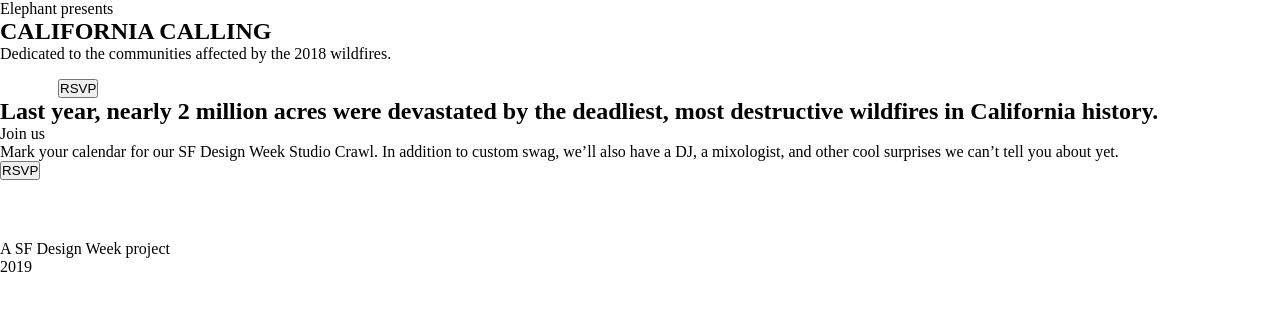
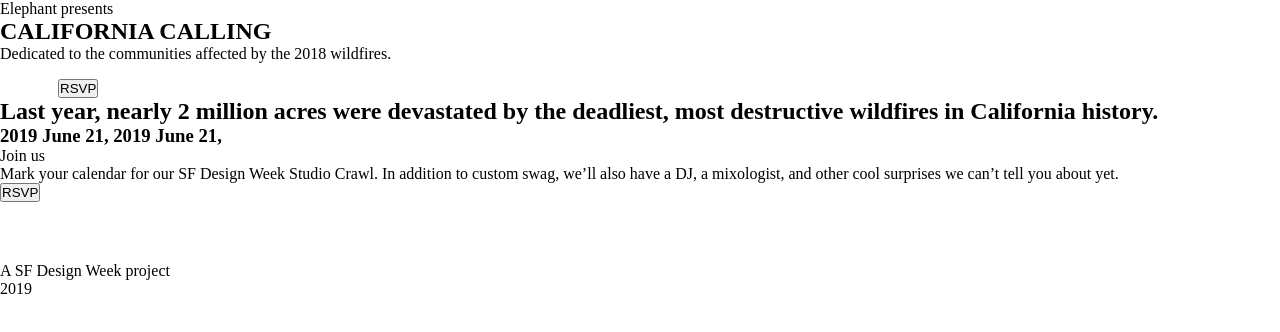
Before and after one commit to StefanAiroaie/California-Calling, a plain HTML site: page index.html in a window 1280 px wide. Drawn offline with Linux system fonts and the light colour scheme.

Commit message:
footer html done

```diff
--- a/index.html
+++ b/index.html
@@ -25,11 +25,16 @@
             <h2>Last year, nearly 2 million acres were devastated by the deadliest, most destructive wildfires in
                 California history.</h2>
         </section>
-        <section class="more"></section>
+        <section class="more">
+
+        </section>
         <article class="aricle01"></article>
         <article class="aricle02"></article>
     </main>
     <footer>
+        <section class="baner">
+            <h3>2019 June 21, 2019 June 21,</h3>
+        </section>
         <section class="joinUs">
             <p>Join us</p>
             <p>Mark your calendar for our SF Design Week Studio Crawl. In addition to custom swag, we’ll also have a
```
